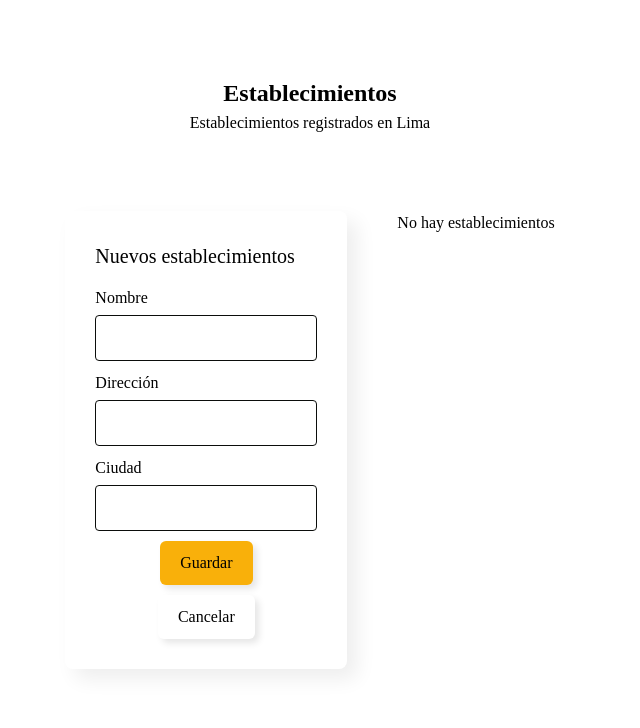
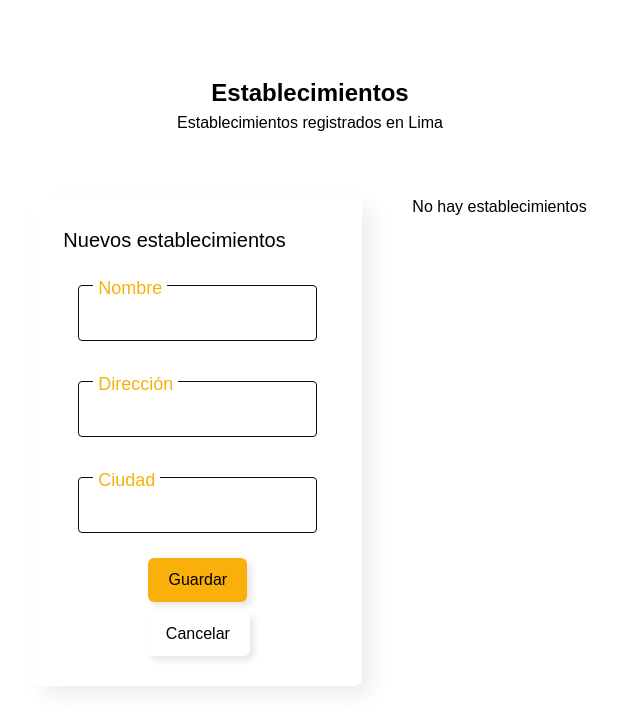
Before and after one commit to WizardRRR/crud-establishments, a React (Vite) app: page / in a window 1280 px wide. Shown: the top 728 px of the page, without its empty margins (330-970 px from the left). Built offline with nearby package versions, Linux system fonts and the light colour scheme.

Commit message:
add-styles-to-fields

```diff
--- a/src/components/Field/field.module.css
+++ b/src/components/Field/field.module.css
@@ -1,15 +1,32 @@
+* {
+  box-sizing: border-box;
+  font-family: sans-serif;
+}
+
 .field {
-  display: flex;
-  flex-direction: column;
-  gap: 5px;
+  position: relative;
 
   & label {
+    position: absolute;
+    top: 0px;
+    left: 30px;
+    padding: 5px;
+    font-size: var(--text-lg);
     font-weight: var(--font-medium);
+    background-color: var(--color-white);
+    color: var(--primary-color);
   }
   & input {
     border: 1px solid var(--color-black);
     border-radius: 4px;
-    padding: 10px;
+    padding: 15px;
+    margin: 15px;
+
+    & ~ label {
+      top: 0px;
+      background-color: var(--color-white);
+      font-size: var(--text-lg);
+    }
   }
 }
 
```
Also changed, not shown: 2 other files (tests, documents, lock files or other folders).
